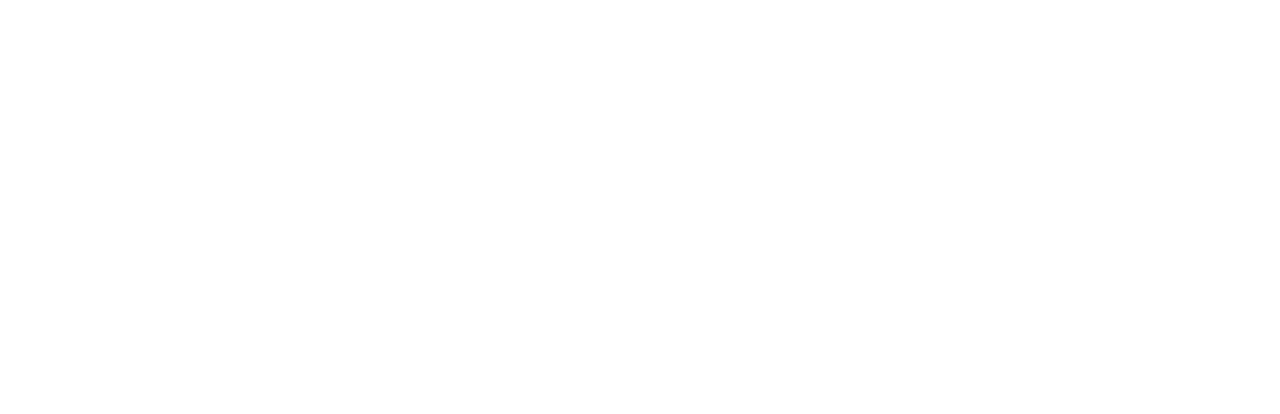
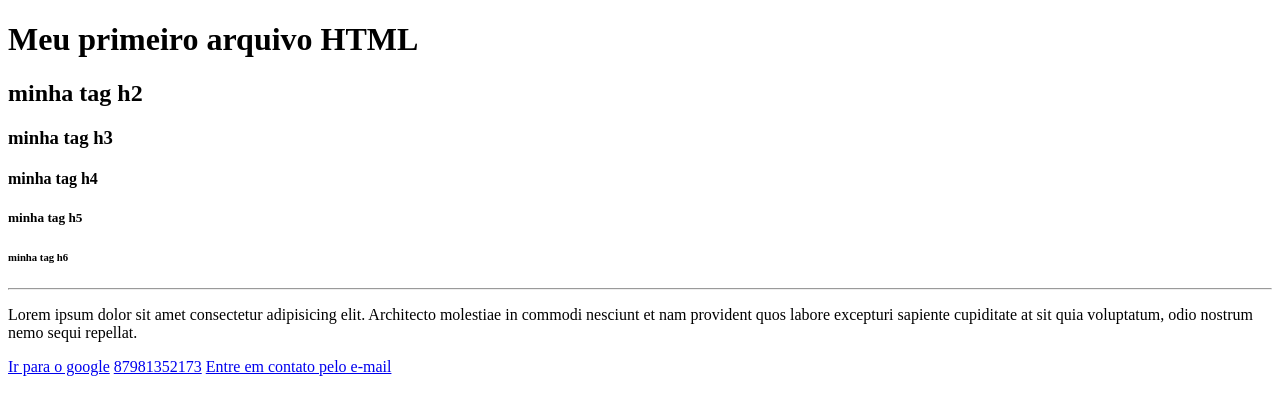
Before and after one commit to julicorlando/curso_ebac_frontend, a plain HTML site: page index.html in a window 1280 px wide. Drawn offline with Linux system fonts and the light colour scheme.

Commit message:
Alteração de Index

```diff
--- a/index.html
+++ b/index.html
@@ -6,6 +6,19 @@
     <title>Document</title>
 </head>
 <body>
+    <h1>Meu primeiro arquivo HTML </h1>
+    <h2>minha tag h2</h2>
+    <h3> minha tag h3</h3>
+    <h4>minha tag h4</h4>
+    <h5>minha tag h5</h5>
+    <h6>minha tag h6</h6>
+    <hr />
+    <p>
+        Lorem ipsum dolor sit amet consectetur adipisicing elit. Architecto molestiae in commodi nesciunt et nam provident quos labore excepturi sapiente cupiditate at sit quia voluptatum, odio nostrum nemo sequi repellat.
+    </p>
+    <a href="www.google.com" title="Ir para o site google"> Ir para o google</a>
+    <a href="tel:87981352173">87981352173</a>
+    <a href="mailto:julioorlando25@gmai.com">Entre em contato pelo e-mail</a>
 
 </body>
 </html>
```
